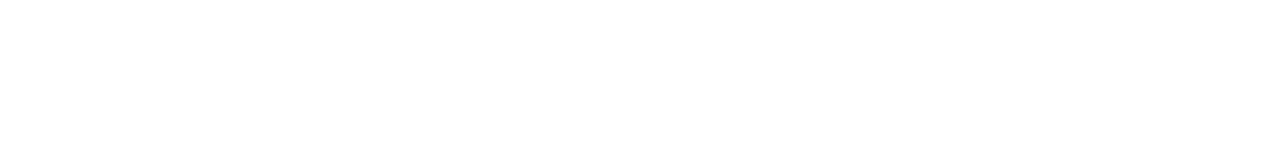
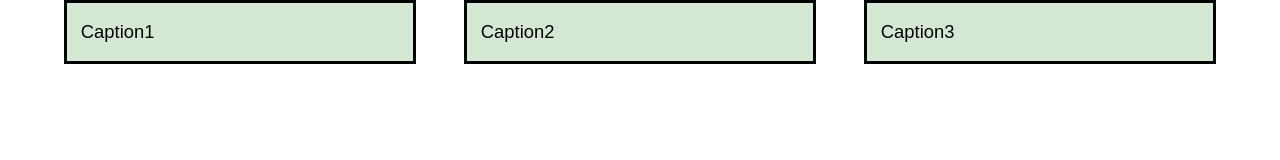
Before and after one commit to qresgg/web, a plain HTML site: page Task3/index.html in a window 1280 px wide. Drawn offline with Linux system fonts and the light colour scheme.

Commit message:
style: add inner in cont

```diff
--- a/Task3/index.html
+++ b/Task3/index.html
@@ -9,13 +9,19 @@
 <body>
     <main>
         <cont>
-            <inner></inner>
+            <inner>
+                <p>Caption1</p>
+            </inner>
         </cont>
         <cont>
-            <inner></inner>
+            <inner>
+                <p>Caption2</p>
+            </inner>
         </cont>
         <cont>
-            <inner></inner>
+            <inner>
+                <p>Caption3</p>
+            </inner>
         </cont>
     </main>
 </body>
--- a/Task3/style.css
+++ b/Task3/style.css
@@ -10,4 +10,17 @@
 main{
     display: grid;
     grid-template-columns: repeat(3, 1fr);
+    gap: 3em;
+    padding: 0 5%;
 }
+inner {
+    background-color: #D5E8D4;
+    border: solid 3px black;
+    display: grid;
+    grid-template: repeat(2, 1fr);
+}
+main inner p {
+    padding: 4%;
+    line-height: 1.65;
+    font-size: 1.15em;
+}
```
